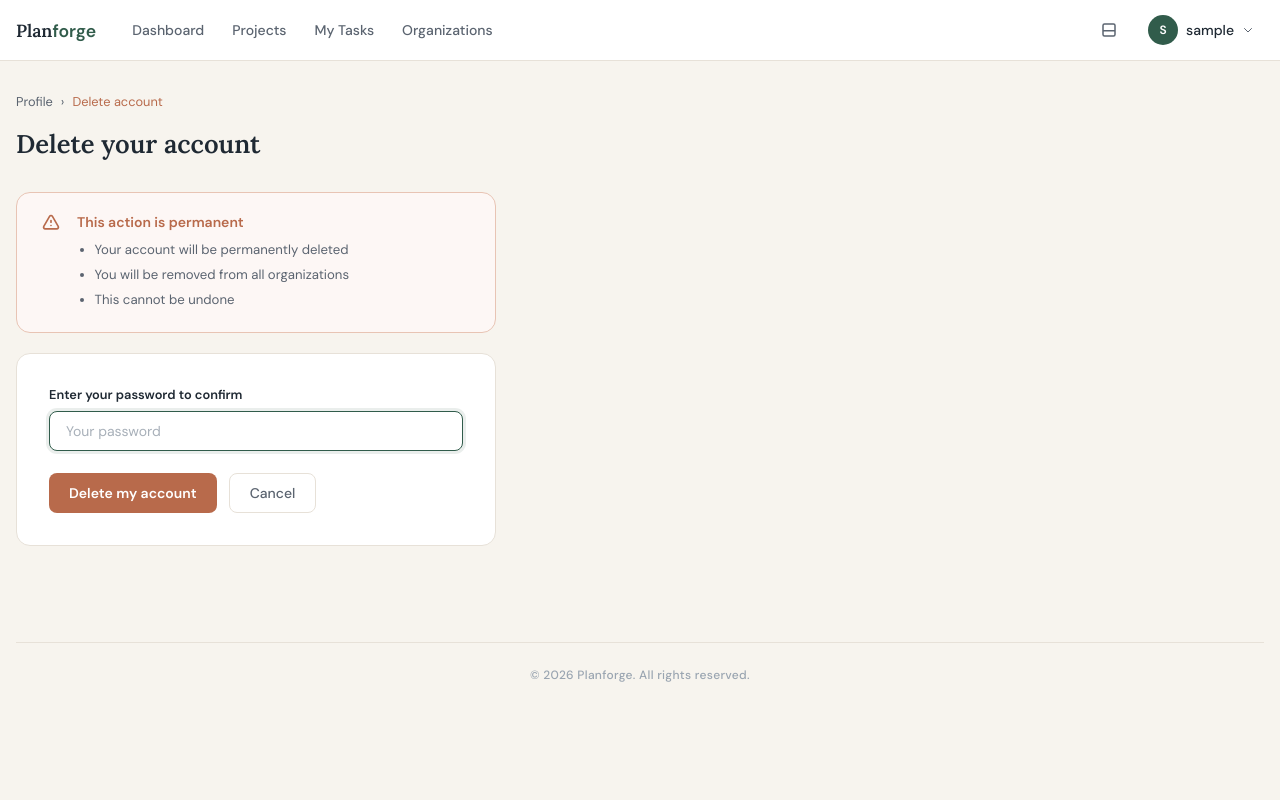
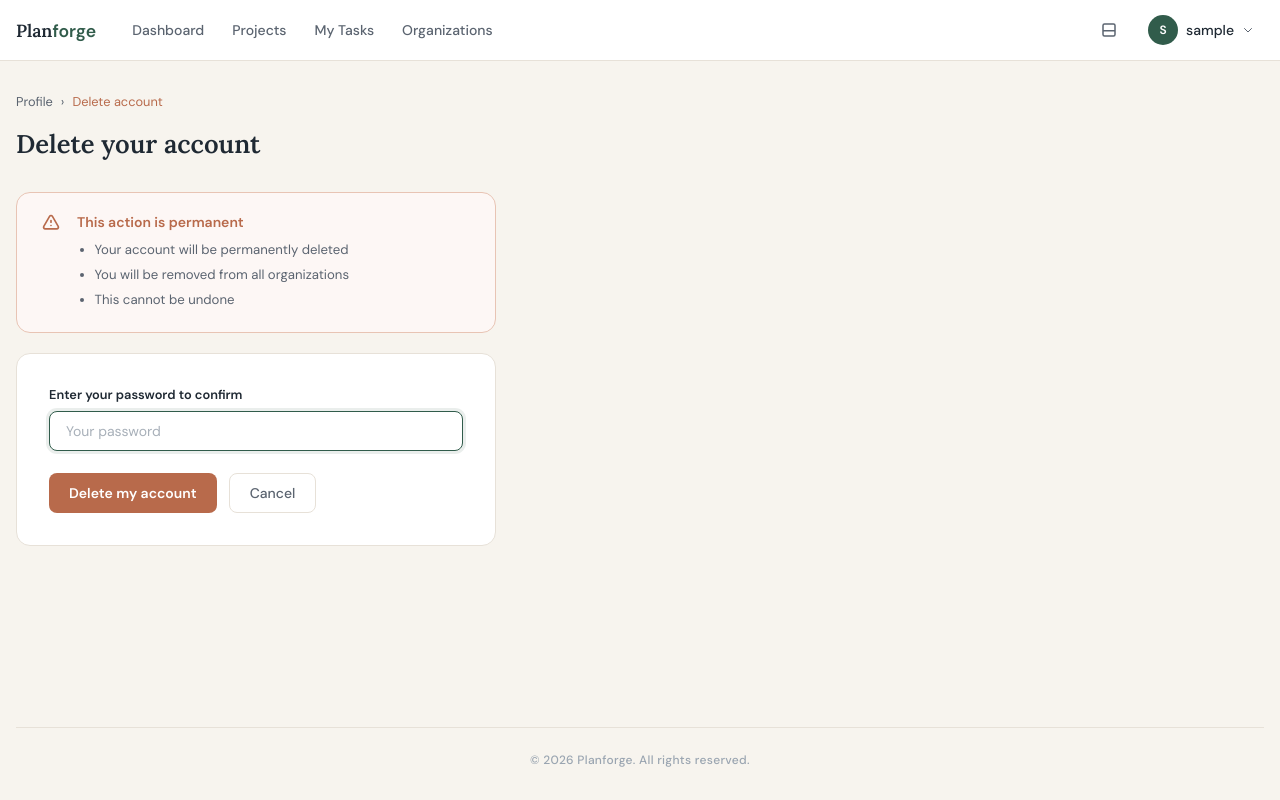
Before and after one commit to israel-omotayo/Planforge, a Django app: page /accounts/account/delete/ in a window 1280 px wide. Run offline with Django 5.2, Linux system fonts and the light colour scheme; the visitor is signed in with stand-in values (Sample User, id 1); data that the repository does not hold is empty; parts of the project's set-up code (start-up, migrations or seed data) failed here and were passed over; some libraries are stand-ins or nearby versions.

Commit message:
Edited footer visibility

```diff
--- a/templates/base.html
+++ b/templates/base.html
@@ -100,7 +100,7 @@
   <link rel="shortcut icon" href="{% static 'icons/icon-192.png' %}">
 </head>
 
-<body style="background:#F7F4EE; color:#1F2933; min-height:100vh;">
+<body style="background:#F7F4EE; color:#1F2933; min-height:100vh; display: flex; flex-direction: column;">
 
   {% if request.user.is_authenticated %}
   <nav style="background:#FFFFFF; border-bottom:1px solid #E7E1D8; position:sticky; top:0; z-index:50;">
@@ -422,7 +422,7 @@
   </div>
   {% endif %}
 
-  <main style="max-width:1280px;margin:0 auto;padding:2rem 1rem;">
+  <main style="flex-grow: 1; width: 100%; max-width: 1280px; margin: 0 auto; padding: 2rem 1rem;">
     {% block content %}{% endblock %}
   </main>
 
```
